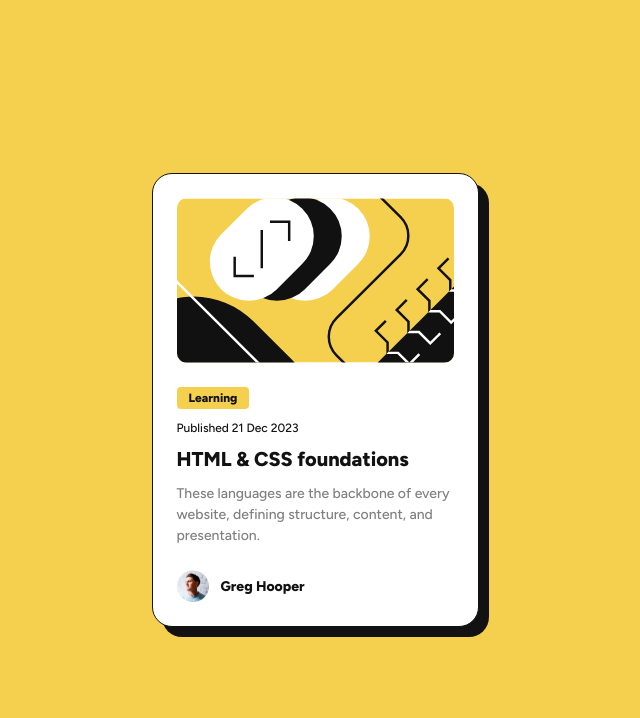
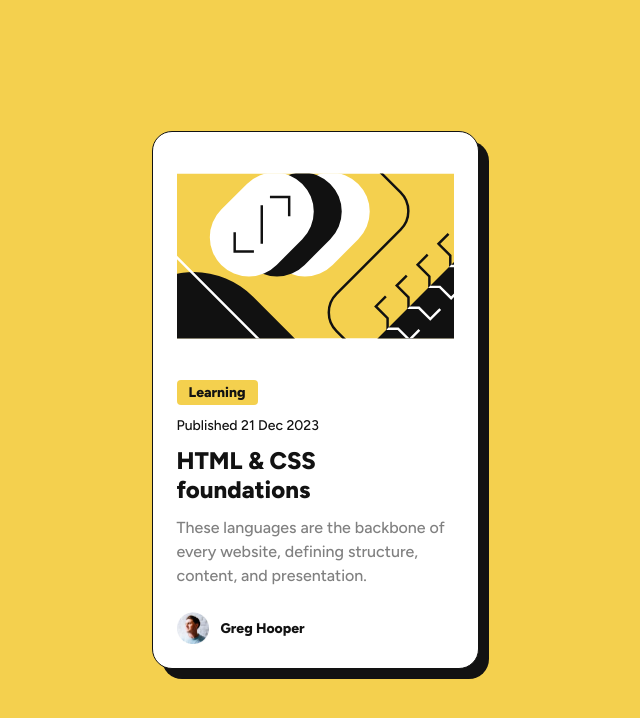
Before and after one commit to viniciuspmacedo/blog-preview-card, a plain HTML site: page index.html in a window 1280 px wide. Shown: the whole page, without its empty margins (325-965 px from the left). Drawn offline with Linux system fonts and the light colour scheme.

Commit message:
correções no tamanho do card

```diff
--- a/index.html
+++ b/index.html
@@ -36,7 +36,7 @@
       <div class="card-data">
         <h2 class="tag">Learning</h2>
         <p class="article-date">Published 21 Dec 2023</p>
-        <h3 class="article-title">HTML & CSS foundations</h3>
+        <h1 class="article-title">HTML & CSS foundations</h1>
         <p class="article-description">
           These languages are the backbone of every website, defining structure,
           content, and presentation.
--- a/styles/components/_card.scss
+++ b/styles/components/_card.scss
@@ -11,8 +11,14 @@ main{
     flex-direction: column;
     gap: 24px;
 
+    @media screen and (min-width: 1440px){
+        width: 384px;
+        height: 522px;
+    }
+
     img{
         max-width: 100%;
+        height: 200px;
         border-radius: 10px;
     }
 
@@ -23,7 +29,7 @@ main{
 
         .tag {
             background-color: $yellow;
-            font-size: 1.2rem;
+            font-size: 1.4rem;
             font-weight: $font-bold;
             padding: 4px 12px;
             border-radius: 4px;
@@ -31,11 +37,11 @@ main{
         }
 
         .article-date{
-            font-size: 1.2rem;
+            font-size: 1.4rem;
         }
 
         .article-title{
-            font-size: 2.0rem;
+            font-size: 2.4rem;
             font-weight: $font-bold;
 
             &:hover{
@@ -46,7 +52,7 @@ main{
 
         .article-description{
             color: $grey;
-            font-size: 1.4rem;
+            font-size: 1.6rem;
             line-height: 1.5;
         }
     }
```
Also changed, not shown: styles/styles.css, 1 other file.
